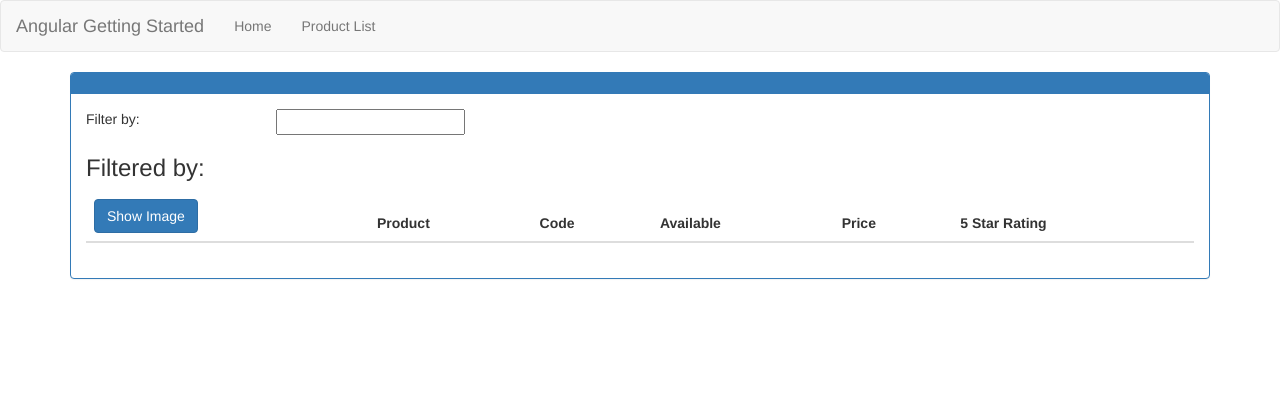
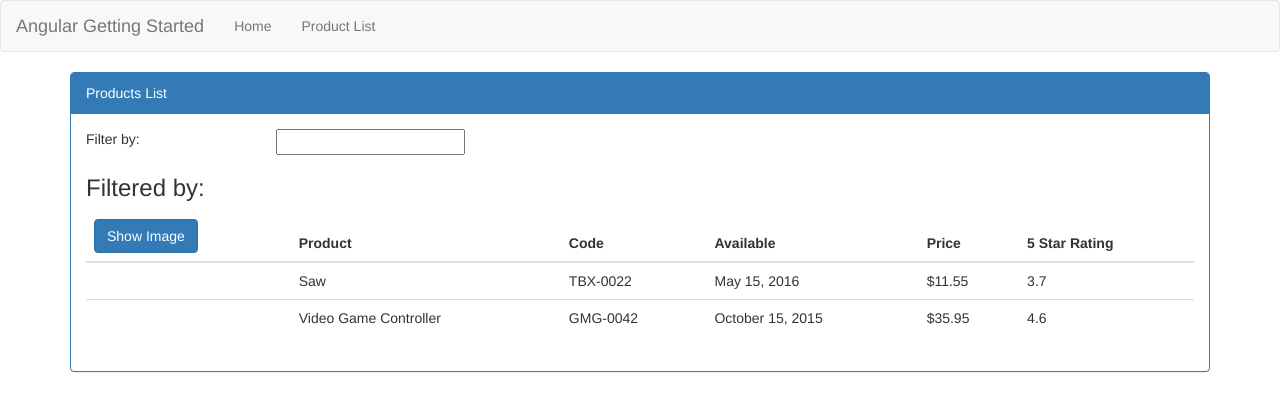
Before and after one commit to parjinderpannu/angular-product, an Angular app: page /products in a window 1280 px wide. Shown: the top 410 px of the page. Built offline with nearby package versions, Linux system fonts and the light colour scheme.

Commit message:
displaying the products list

```diff
--- a/src/app/product/product-list/product-list.component.html
+++ b/src/app/product/product-list/product-list.component.html
@@ -32,7 +32,7 @@
                   </tr>
               </thead>
               <tbody>
-                  <!-- <tr *ngFor='let product of filteredProducts'>
+                  <tr *ngFor='let product of products'>
                       <td>
                           <img *ngIf='showImage'
                               [src]='product.imageUrl'
@@ -40,19 +40,12 @@
                               [style.width.px]='imageWidth'
                               [style.margin.px]='imageMargin'>
                       </td>
-                      <td><a [routerLink]="['/products', product.productId]">
-                              {{ product.productName }}
-                          </a>
-          </td>
-                      <td>{{ product.productCode | lowercase | convertToSpaces: '-' }}</td>
+                      <td>{{ product.productName }}</td>
+                      <td>{{ product.productCode }}</td>
                       <td>{{ product.releaseDate }}</td>
                       <td>{{ product.price | currency:'USD':true:'1.2-2'}}</td>
-                      <td>
-                          <pm-star [rating]='product.starRating'
-                              (ratingClicked)='onRatingClicked($event)'>
-            </pm-star>
-                      </td>
-                  </tr> -->
+                      <td>{{ product.starRating }}</td>
+                  </tr>
               </tbody>
           </table>
       </div>
--- a/src/app/product/product-list/product-list.component.ts
+++ b/src/app/product/product-list/product-list.component.ts
@@ -6,6 +6,29 @@ import { Component, OnInit } from '@angular/core';
   styleUrls: ['./product-list.component.css']
 })
 export class ProductListComponent implements OnInit {
+  pageTitle: string = 'Products List';
+  products: any[] = [
+    {
+      "productId": 8,
+      "productName": "Saw",
+      "productCode": "TBX-0022",
+      "releaseDate": "May 15, 2016",
+      "description": "15-inch steel blade hand saw",
+      "price": 11.55,
+      "starRating": 3.7,
+      "imageUrl": "http://openclipart.org/image/300px/svg_to_png/27070/egore911_saw.png"
+    },
+    {
+        "productId": 10,
+        "productName": "Video Game Controller",
+        "productCode": "GMG-0042",
+        "releaseDate": "October 15, 2015",
+        "description": "Standard two-button video game controller",
+        "price": 35.95,
+        "starRating": 4.6,
+        "imageUrl": "http://openclipart.org/image/300px/svg_to_png/120337/xbox-controller_01.png"
+    }
+  ];
 
   constructor() { }
 
```
